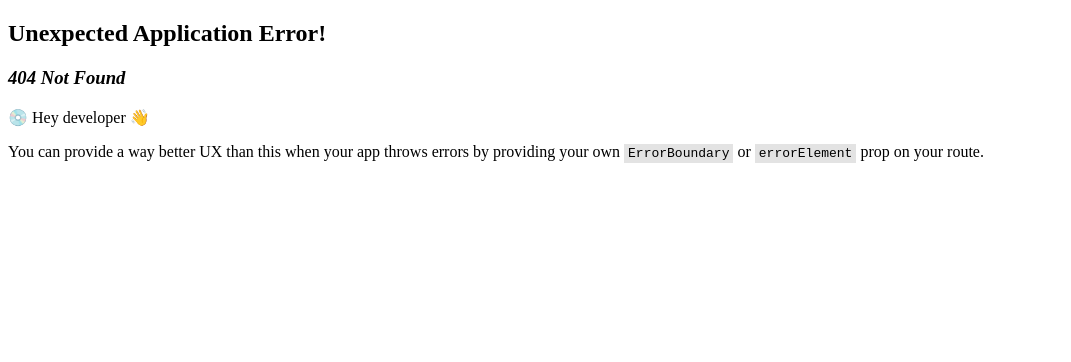
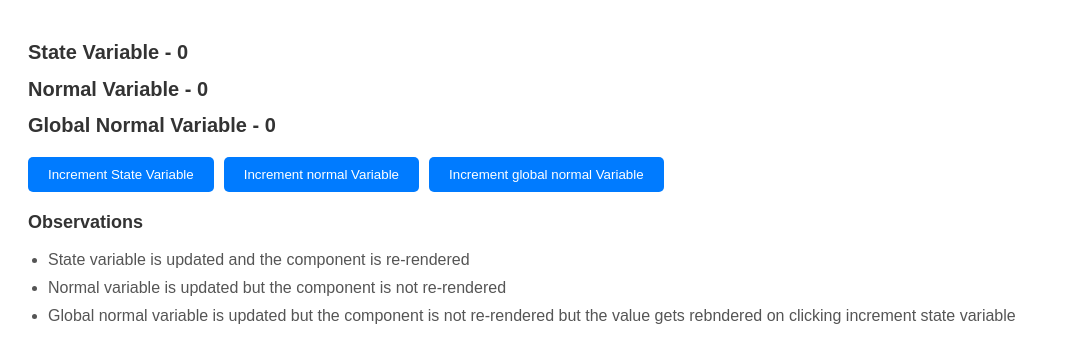
Before and after one commit to 4souravsinha/React-Practice, a React (Vite) app in the folder React Demo Apps/Learning Components/: page /state-management in a window 1280 px wide. Before the commit this address had no page. Shown: the top 362 px of the page, without its empty margins (0-1071 px from the left). Built offline with nearby package versions, Linux system fonts and the light colour scheme.

Commit message:
learnt about state variables how do state variables and normal variables work differently in react how to global variables behave in react

```diff
--- /dev/null
+++ b/React Demo Apps/Learning Components/src/StateManagement/StateManagement.css
@@ -0,0 +1,54 @@
+/* StateManagement.css */
+
+.state-manager-wrapper {
+  width: 100%;
+  padding: 20px;
+  box-sizing: border-box;
+  font-family: Arial, sans-serif;
+}
+
+.value-display {
+  margin-bottom: 20px;
+}
+
+.value-display h1 {
+  color: #333;
+  font-size: 20px;
+}
+
+#value-button {
+  margin-bottom: 20px;
+}
+
+#value-button button {
+  margin-right: 10px;
+  padding: 10px 20px;
+  background-color: #007BFF;
+  color: white;
+  border: none;
+  border-radius: 5px;
+  cursor: pointer;
+}
+
+#value-button button:hover {
+  background-color: #0056b3;
+}
+
+.lessons {
+  margin-bottom: 20px;
+}
+
+.lessons h3 {
+  color: #333;
+  font-size: 18px;
+}
+
+.lessons ul {
+  padding-left: 20px;
+}
+
+.lessons ul li {
+  margin-bottom: 10px;
+  color: #555;
+  font-size: 16px;
+}
--- /dev/null
+++ b/React Demo Apps/Learning Components/src/StateManagement/StateManagement.jsx
@@ -0,0 +1,46 @@
+/**
+ * 1) What are hooks?
+ * --> React utility functions that help use to use core features of React.
+ * Eg - useState - to manage state in functional components
+ *     useEffect - to manage side effects in functional components
+ *     useContext - to use context in functional components
+ * 2) State in react - Remembers state between re-renders
+ *    --eg - const [count , setCount] =  useState(0)
+ *           in the above example count is the state variable and setCount is the function to update the state      variable
+ *
+ */
+
+import { useState } from 'react'
+import './StateManagement.css'
+
+let globalNormalVariable = 0
+const StateManagement = () => {
+  let normalVariable = 0
+  const [stateVariable, setStateVariable] = useState(0)
+  return (
+    <div className = 'state-manager-wrapper'>
+      <div className ='value-display'>
+        <h1>State Variable - {stateVariable}</h1>
+        <h1>Normal Variable - {normalVariable}</h1>
+        <h1>Global Normal Variable - {globalNormalVariable}</h1>
+      </div>
+      <div id='value-button'>
+        <button onClick={() => {setStateVariable(stateVariable + 1)}}>Increment State Variable</button>
+        <button onClick={() => normalVariable = normalVariable + 1}>Increment normal Variable</button>
+        <button onClick={() => globalNormalVariable = globalNormalVariable + 1}>
+          Increment global normal Variable
+        </button>
+      </div>
+      <div className='lessons'>
+        <h3>Observations</h3>
+        <ul>
+          <li>State variable is updated and the component is re-rendered</li>
+          <li>Normal variable is updated but the component is not re-rendered </li>
+          <li>Global normal variable is updated but the component is not re-rendered but the value gets rebndered on clicking increment state variable </li>
+        </ul>
+      </div>
+    </div>
+  )
+}
+
+export default StateManagement
--- a/React Demo Apps/Learning Components/src/main.jsx
+++ b/React Demo Apps/Learning Components/src/main.jsx
@@ -6,6 +6,7 @@ import {
   RouterProvider,
 } from "react-router-dom";
 import App from './App.jsx';
+import StateManagement from './StateManagement/StateManagement.jsx';
 
 const router = createBrowserRouter([
   {
@@ -16,6 +17,10 @@ const router = createBrowserRouter([
     path: '/learning-components',
     element: <LearningComponents />
   },
+  {
+    path: '/state-management',
+    element: <StateManagement/>
+  }
 
 ]);
 ReactDOM.createRoot(document.getElementById('root')).render(
```
Also changed, not shown: React Demo Apps/Learning Components/src/StateManagement/index.jsx (added).
